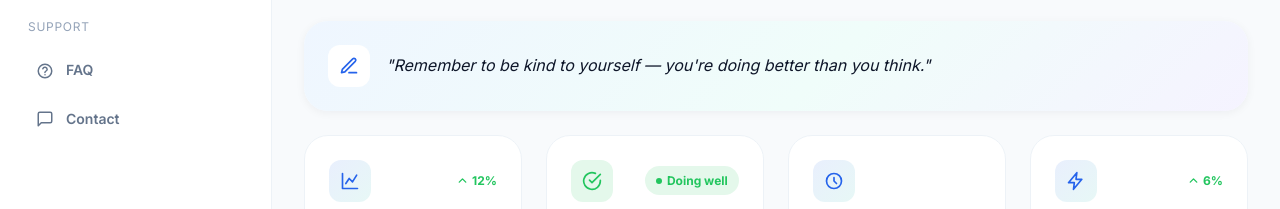
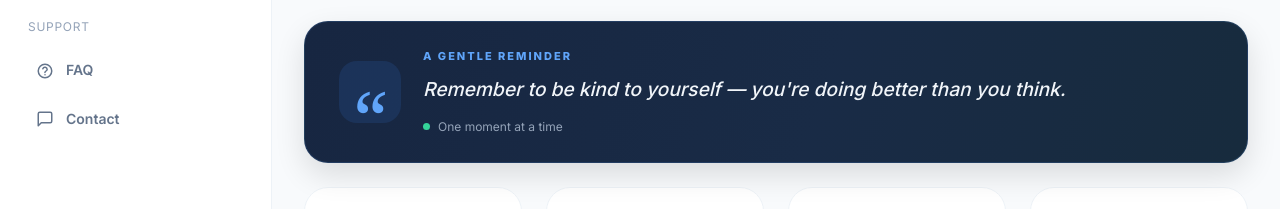
Before and after one commit to pandiyasiddhant/EchoMinds, a plain HTML site: page frontend/student-dashboard.html in a window 1280 px wide. Shown: the part 300-509 px from the top of the page. Drawn offline with Linux system fonts and the light colour scheme.

Commit message:
Redesign student dashboard daily reminder card

```diff
--- a/frontend/css/dashboard.css
+++ b/frontend/css/dashboard.css
@@ -359,3 +359,105 @@
 .analyze-steps li.is-active .step-dot { border-color: var(--color-primary); }
 .analyze-steps li.is-done .step-dot { border-color: var(--color-success); background: var(--color-success); }
 .analyze-steps li.is-done .step-dot svg { width: 11px; height: 11px; color: #fff; }
+
+/* ---------- Daily wellness reminder ---------- */
+
+.daily-reminder {
+  position: relative;
+  display: flex;
+  align-items: center;
+  gap: 22px;
+  min-height: 142px;
+  margin-top: 24px;
+  padding: 26px 34px;
+  overflow: hidden;
+  border: 1px solid rgba(96, 165, 250, 0.16);
+  border-radius: 24px;
+  background: linear-gradient(110deg, #172641 0%, #192b46 55%, #172b3d 100%);
+  box-shadow: 0 12px 30px rgba(0, 0, 0, 0.12);
+}
+
+.daily-reminder__mark {
+  flex-shrink: 0;
+  width: 62px;
+  height: 62px;
+  display: grid;
+  place-items: center;
+  border-radius: 18px;
+  background: rgba(59, 130, 246, 0.13);
+  color: #60a5fa;
+  font-family: Georgia, serif;
+  font-size: 76px;
+  line-height: 1;
+  padding-top: 18px;
+}
+
+.daily-reminder__content {
+  position: relative;
+  z-index: 1;
+}
+
+.daily-reminder__eyebrow {
+  display: block;
+  margin-bottom: 9px;
+  color: #60a5fa;
+  font-size: 11px;
+  font-weight: 800;
+  letter-spacing: 2px;
+}
+
+.daily-reminder__content p {
+  max-width: 760px;
+  color: #f1f5f9;
+  font-size: clamp(16px, 1.5vw, 21px);
+  font-weight: 500;
+  font-style: italic;
+  line-height: 1.6;
+}
+
+.daily-reminder__footer {
+  display: flex;
+  align-items: center;
+  gap: 8px;
+  margin-top: 12px;
+  color: #94a3b8;
+  font-size: 12px;
+}
+
+.daily-reminder__dot {
+  width: 7px;
+  height: 7px;
+  border-radius: 50%;
+  background: #34d399;
+}
+
+.daily-reminder__decoration {
+  position: absolute;
+  right: 35px;
+  top: 12px;
+  color: rgba(96, 165, 250, 0.12);
+  font-size: 100px;
+  pointer-events: none;
+}
+
+@media (max-width: 767px) {
+  .daily-reminder {
+    min-height: 0;
+    gap: 15px;
+    padding: 22px 18px;
+    border-radius: 19px;
+  }
+
+  .daily-reminder__mark {
+    width: 46px;
+    height: 46px;
+    border-radius: 14px;
+    font-size: 58px;
+    padding-top: 14px;
+  }
+
+  .daily-reminder__decoration {
+    right: 12px;
+    font-size: 65px;
+  }
+}
--- a/frontend/student-dashboard.html
+++ b/frontend/student-dashboard.html
@@ -108,11 +108,16 @@
         </div>
       </section>
 
-      <!-- Daily quote -->
-      <section class="card mt-6" data-reveal="up" style="background:var(--gradient-panel);border:none">
-        <div class="flex items-center gap-4">
-          <div class="stat-tile__icon" style="background:var(--color-surface)"><svg viewBox="0 0 24 24" fill="none" stroke="currentColor" stroke-width="2" stroke-linecap="round" stroke-linejoin="round"><path d="M12 20h9M16.5 3.5a2.1 2.1 0 0 1 3 3L7 19l-4 1 1-4Z"/></svg></div>
-          <p style="font-style:italic;color:var(--color-text)">"Remember to be kind to yourself — you're doing better than you think."</p>
+      <!-- Daily reminder -->
+      <section class="daily-reminder" data-reveal="up" aria-label="Daily wellness reminder">
+        <div class="daily-reminder__mark" aria-hidden="true">“</div>
+        <div class="daily-reminder__content">
+          <span class="daily-reminder__eyebrow">A GENTLE REMINDER</span>
+          <p>Remember to be kind to yourself — you're doing better than you think.</p>
+          <span class="daily-reminder__footer">
+            <span class="daily-reminder__dot"></span>
+            One moment at a time
+          </span>
         </div>
       </section>
 
```
